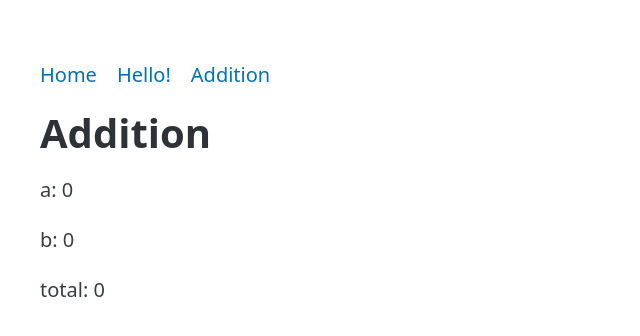
After one commit to ksamuel/django_training_20241112, a Django app: page /addition/ in a window 1280 px wide. The commit adds this page. Shown: the top 336 px of the page, without its empty margins (0-640 px from the left). Run offline with Django 5.2, Linux system fonts and the light colour scheme.

Commit message:
feat: querystrings

```diff
--- a/projet_toto_le_retour/toto/urls.py
+++ b/projet_toto_le_retour/toto/urls.py
@@ -17,10 +17,11 @@ Including another URLconf
 
 from django.contrib import admin
 from django.urls import path
-from website.views import hello, home
+from website.views import addition, hello, home
 
 urlpatterns = [
     path("admin/", admin.site.urls),
     path("hello/<str:name>/", hello, name="hello"),
+    path("addition/", addition, name="addition"),
     path("", home, name="home"),
 ]
--- a/projet_toto_le_retour/website/templates/website/_menu.html
+++ b/projet_toto_le_retour/website/templates/website/_menu.html
@@ -6,5 +6,8 @@
         <li>
             <a href="{% url 'hello' name="Anonyme" %}">Hello!</a>
         </li>
+        <li>
+            <a href="{% url 'addition' %}">Addition</a>
+        </li>
     </ul>
 </nav>
--- /dev/null
+++ b/projet_toto_le_retour/website/templates/website/addition.html
@@ -0,0 +1,14 @@
+
+{% extends "website/base.html" %}
+
+{% block "title" %}Addition{% endblock "title" %}
+
+{% block "content" %}
+    {% include "website/_menu.html" %}
+
+    <h1>Addition</h1>
+    <p>a: {{ a }}</p>
+    <p>b: {{ b }}</p>
+    <p>total: {{ total }}</p>
+
+{% endblock "content" %}
--- a/projet_toto_le_retour/website/views.py
+++ b/projet_toto_le_retour/website/views.py
@@ -25,3 +25,10 @@
         "website/hello.html",
         {"fruits": fruits, "now": now, "name": name, "age": age},
     )
+
+
+def addition(request):
+    a = int(request.GET.get("a", 0))
+    b = int(request.GET.get("b", 0))
+    resultat = a + b
+    return render(request, "website/addition.html", {"total": resultat, "a": a, "b": b})
```
